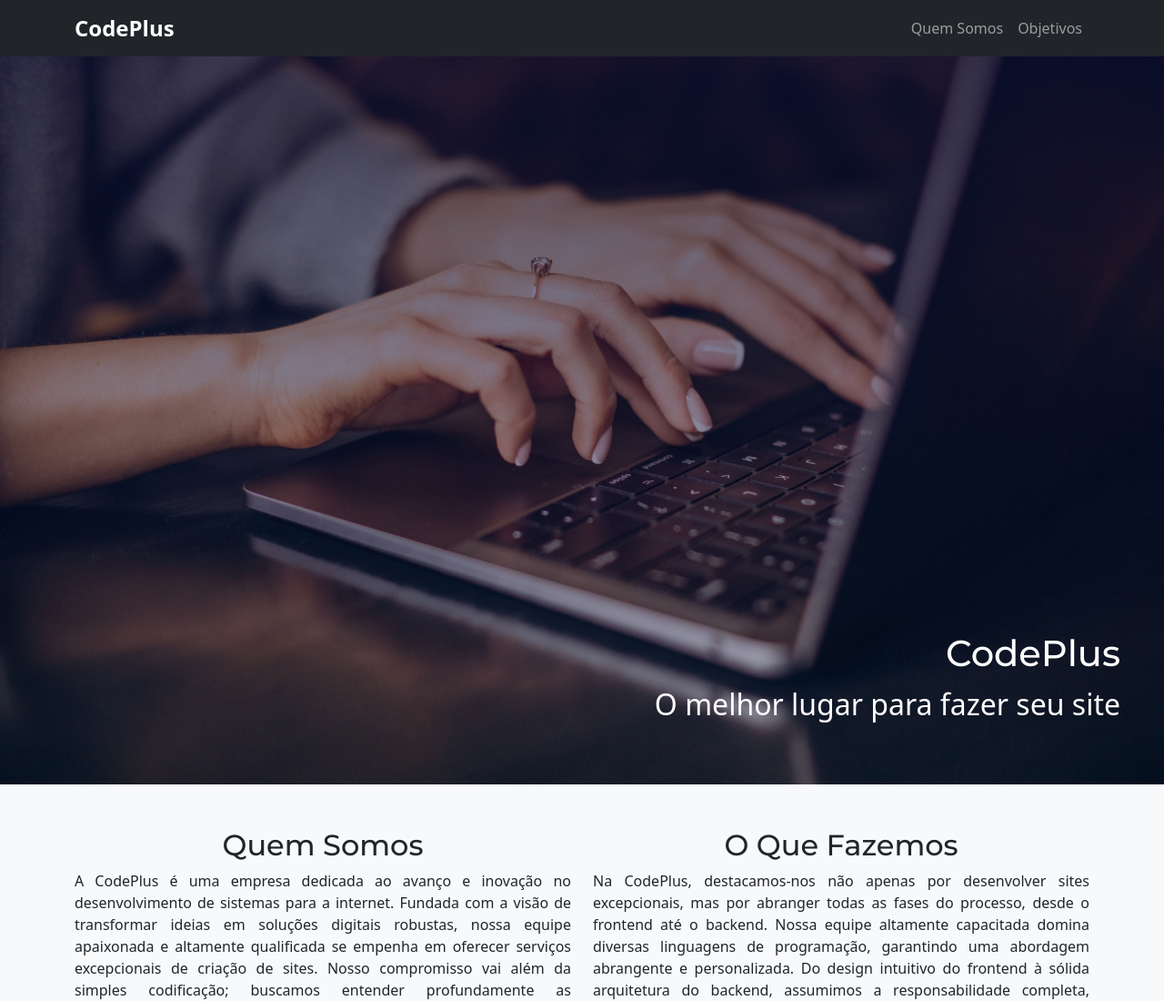
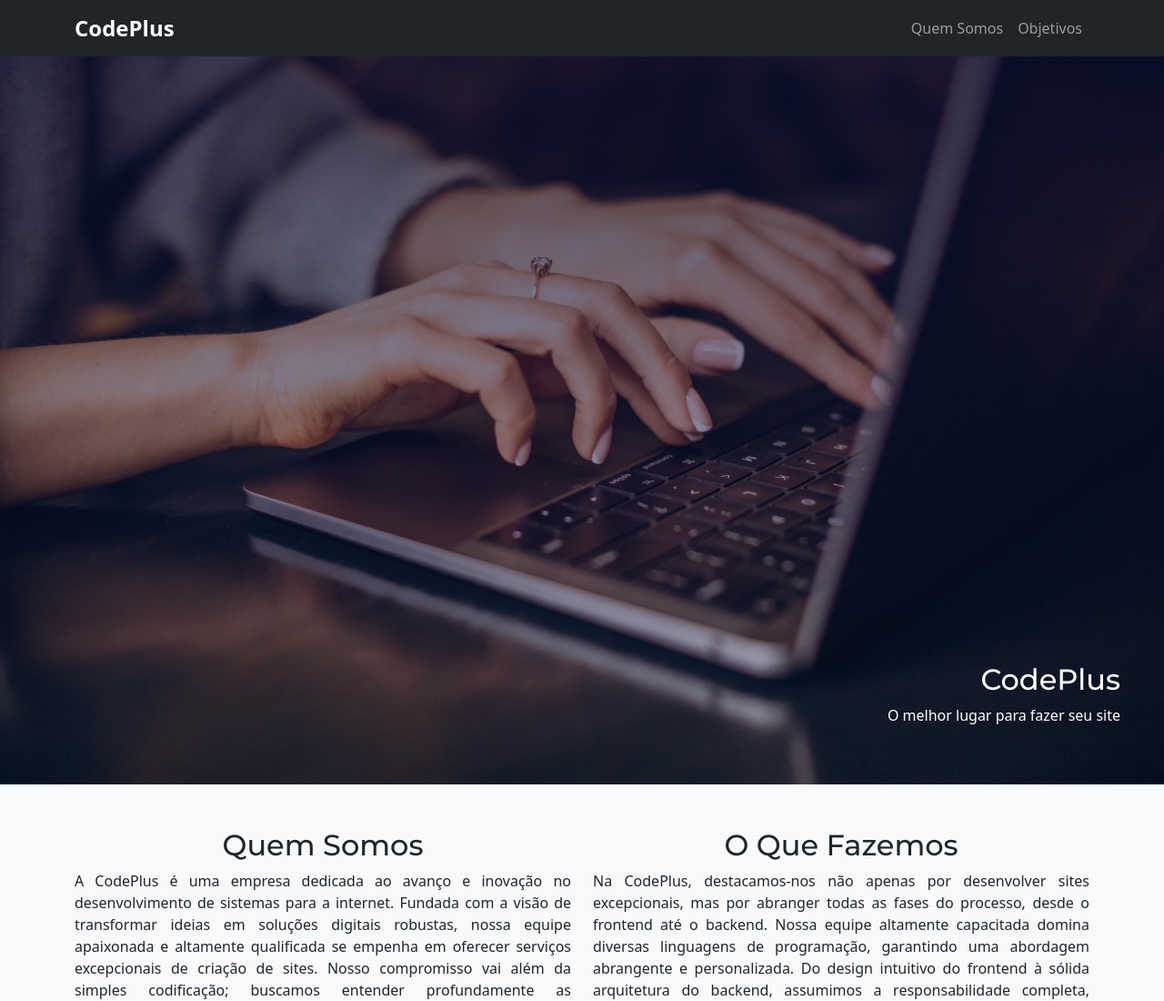
Before and after one commit to PedHip/Codeplus, a plain HTML site: page index.html in a window 1280 px wide. Shown: the top 1100 px of the page at 91% size. Drawn offline with nearby package versions, Linux system fonts and the light colour scheme.

Commit message:
Update style.css

```diff
--- a/css/style.css
+++ b/css/style.css
@@ -40,11 +40,15 @@ a:hover {
     flex-direction: column;
 }
 
-.bannertexto {
-    font-size: 2rem;
+.bannertexto, .titulo{
+    font-size: 1rem;
     font-weight: 500;
     margin-top: auto;
     margin-left: auto;
+}
+
+.titulo{
+        font-size: 2rem !important;
 }
 
 /* Cards */
```
